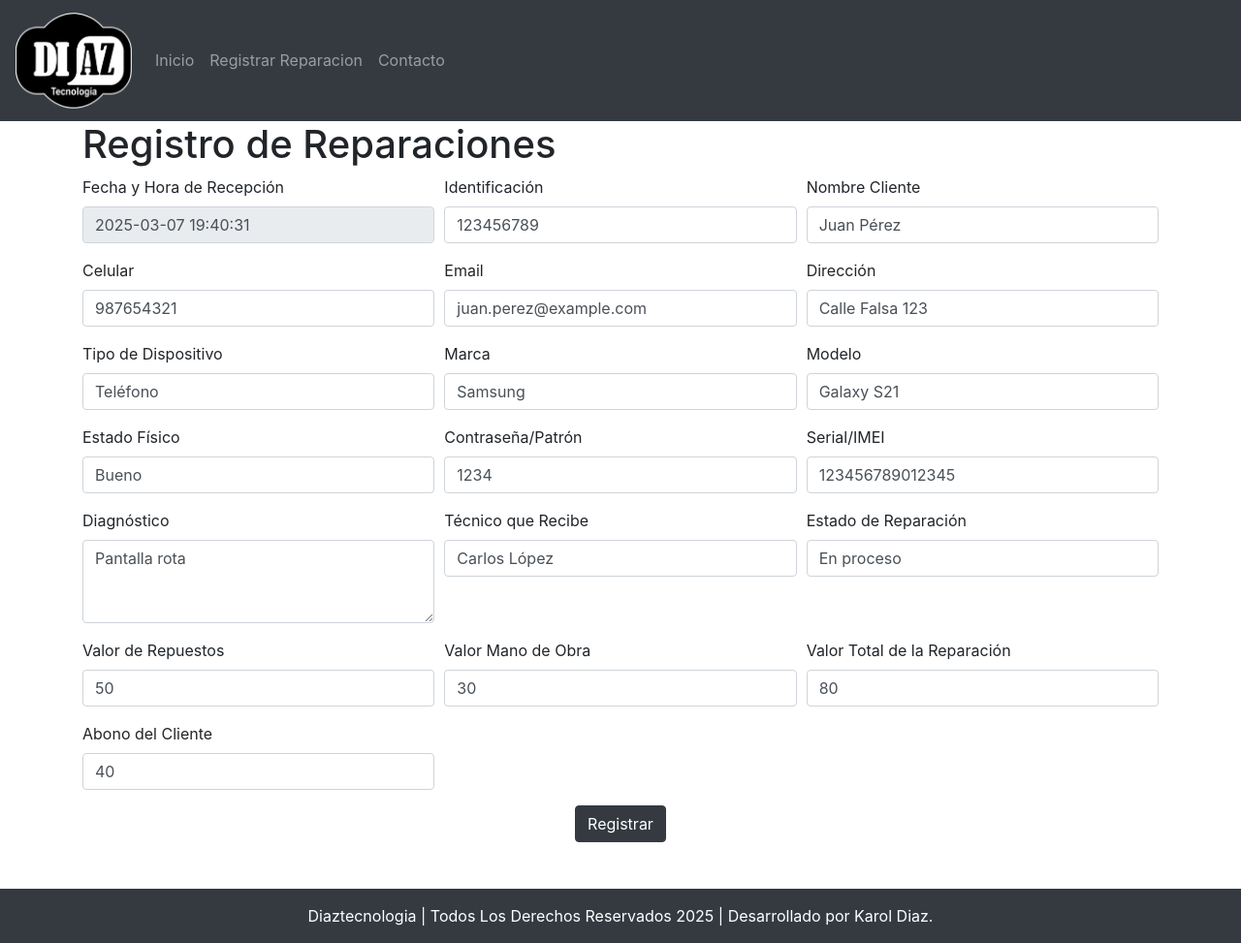
After one commit to watydiaz/Diaztecnologia_Main, a PHP site: page /views/registroReparaciones.php in a window 1280 px wide. The commit adds this page. Shown: the whole page at 97% size. Run offline with PHP 8.4, Linux system fonts and the light colour scheme.

Commit message:
formulario envia y guarda

```diff
--- /dev/null
+++ b/assets/js/script.js
@@ -0,0 +1,5 @@
+// Código JavaScript general para el sitio
+document.addEventListener('DOMContentLoaded', function() {
+    console.log('JavaScript cargado correctamente.');
+    // ...otros scripts...
+});
--- /dev/null
+++ b/includes/footer.php
@@ -0,0 +1,12 @@
+<?php
+// ...existing code...
+?>
+<footer class="footer bg-dark text-white py-3">
+    <div class="container text-center">
+        <p class="mb-0">Diaztecnologia | Todos Los Derechos Reservados 2025 | Desarrollado por Karol Diaz.</p>
+    </div>
+</footer>
+<script src="https://code.jquery.com/jquery-3.5.1.min.js"></script>
+<script src="https://stackpath.bootstrapcdn.com/bootstrap/4.5.2/js/bootstrap.min.js"></script>
+</body>
+</html>
--- a/views/header.php
+++ b/includes/header.php
@@ -1,28 +1,42 @@
-<!-- filepath: d:\xampp\htdocs\Diaztecnologia\views\header.php -->
 <!DOCTYPE html>
 <html lang="es">
 <head>
     <meta charset="UTF-8">
     <meta name="viewport" content="width=device-width, initial-scale=1.0">
+    <title>Mi Sitio Web</title>
+</head>
+<body>
+
+    <!-- ...existing code... -->
+
+    <!-- filepath: d:\xampp\htdocs\Diaztecnologia\views\header.php -->
+
+<!DOCTYPE html>
+<html lang="es">
+<head>
+    <meta charset="UTF-8">
+    <meta http-equiv="X-UA-Compatible" content="IE=edge">
+    <meta name="viewport" content="width=device-width, initial-scale=1.0">
     <link rel="stylesheet" href="https://stackpath.bootstrapcdn.com/bootstrap/4.5.2/css/bootstrap.min.css">
     <link rel="stylesheet" href="https://stackpath.bootstrapcdn.com/font-awesome/4.7.0/css/font-awesome.min.css">
-    <link rel="stylesheet" href="./css/styles.css">
-    <link rel="stylesheet" href="./css/main.css">
+    <link rel="stylesheet" href="/Diaztecnologia/css/styles.css">
+    <link rel="stylesheet" href="/Diaztecnologia/css/main.css">
     <title>Diaztecnologia</title>
 </head>
 <body>
-    <nav class="navbar navbar-expand-lg navbar-dark bg-dark sticky-top">
-        <a class="navbar-brand" href="/"><img src="img/logo.png" alt="" class="logo"></a> <!-- Añadido class="logo" -->
+<header>
+<nav class="navbar navbar-expand-lg navbar-dark bg-dark sticky-top">
+        <a class="navbar-brand" href="/Diaztecnologia/"><img src="/diaztecnologia/img/logo.png" alt="" class="logo"></a> <!-- Añadido class="logo" -->
         <button class="navbar-toggler" type="button" data-toggle="collapse" data-target="#navbarNav" aria-controls="navbarNav" aria-expanded="false" aria-label="Toggle navigation">
             <span class="navbar-toggler-icon"></span>
         </button>
         <div class="collapse navbar-collapse" id="navbarNav" >
             <ul class="navbar-nav">
-                <li class="nav-item active">
-                    <a class="nav-link" href="/">Inicio <span class="sr-only">(current)</span></a>
+                <li class="nav-item">
+                    <a class="nav-link" href="/Diaztecnologia/">Inicio <span class="sr-only">(current)</span></a>
                 </li>
                 <li class="nav-item">
-                    <a class="nav-link" href="/about">Acerca de</a>
+                    <a class="nav-link" href="/Diaztecnologia/views/registroReparaciones.php">Registrar Reparacion</a>
                 </li>
                 <li class="nav-item">
                     <a class="nav-link" href="/contact">Contacto</a>
@@ -31,6 +45,8 @@
             </ul>
         </div>
     </nav>
+</header>
+
 
     <div class="container">
         <div class="row">
--- /dev/null
+++ b/views/registroReparaciones.php
@@ -0,0 +1,123 @@
+<?php
+include '../includes/header.php';
+?>
+
+<!-- Contenido de la página de registro de reparaciones -->
+<div class="container">
+    <h1>Registro de Reparaciones</h1>
+    <form id="registroReparacionesForm">
+        <input type="hidden" id="clienteId" name="clienteId" value="1">
+        <div class="form-row">
+            <div class="form-group col-md-4">
+                <label for="fechaHoraRecepcion">Fecha y Hora de Recepción</label>
+                <input type="text" class="form-control" id="fechaHoraRecepcion" value="<?php echo date('Y-m-d H:i:s'); ?>" readonly>
+            </div>
+            <div class="form-group col-md-4">
+                <label for="identificacion">Identificación</label>
+                <input type="text" class="form-control" id="identificacion" name="identificacion" placeholder="Identificación" value="123456789">
+            </div>
+            <div class="form-group col-md-4">
+                <label for="nombreCliente">Nombre Cliente</label>
+                <input type="text" class="form-control" id="nombreCliente" name="nombreCliente" placeholder="Nombre Cliente" value="Juan Pérez">
+            </div>
+        </div>
+        <div class="form-row">
+            <div class="form-group col-md-4">
+                <label for="celular">Celular</label>
+                <input type="text" class="form-control" id="celular" name="celular" placeholder="Celular" value="987654321">
+            </div>
+            <div class="form-group col-md-4">
+                <label for="email">Email</label>
+                <input type="email" class="form-control" id="email" name="email" placeholder="Email" value="juan.perez@example.com">
+            </div>
+            <div class="form-group col-md-4">
+                <label for="direccion">Dirección</label>
+                <input type="text" class="form-control" id="direccion" name="direccion" placeholder="Dirección" value="Calle Falsa 123">
+            </div>
+        </div>
+        <div class="form-row">
+            <div class="form-group col-md-4">
+                <label for="tipoDispositivo">Tipo de Dispositivo</label>
+                <input type="text" class="form-control" id="tipoDispositivo" name="tipoDispositivo" placeholder="Tipo de Dispositivo" value="Teléfono">
+            </div>
+            <div class="form-group col-md-4">
+                <label for="marca">Marca</label>
+                <input type="text" class="form-control" id="marca" name="marca" placeholder="Marca" value="Samsung">
+            </div>
+            <div class="form-group col-md-4">
+                <label for="modelo">Modelo</label>
+                <input type="text" class="form-control" id="modelo" name="modelo" placeholder="Modelo" value="Galaxy S21">
+            </div>
+        </div>
+        <div class="form-row">
+            <div class="form-group col-md-4">
+                <label for="estadoFisico">Estado Físico</label>
+                <input type="text" class="form-control" id="estadoFisico" name="estadoFisico" placeholder="Estado Físico" value="Bueno">
+            </div>
+            <div class="form-group col-md-4">
+                <label for="contrasenaPatron">Contraseña/Patrón</label>
+                <input type="text" class="form-control" id="contrasenaPatron" name="contrasenaPatron" placeholder="Contraseña/Patrón" value="1234">
+            </div>
+            <div class="form-group col-md-4">
+                <label for="serialImei">Serial/IMEI</label>
+                <input type="text" class="form-control" id="serialImei" name="serialImei" placeholder="Serial/IMEI" value="123456789012345">
+            </div>
+        </div>
+        <div class="form-row">
+            <div class="form-group col-md-4">
+                <label for="diagnostico">Diagnóstico</label>
+                <textarea class="form-control" id="diagnostico" name="diagnostico" rows="3" placeholder="Diagnóstico">Pantalla rota</textarea>
+            </div>
+            <div class="form-group col-md-4">
+                <label for="tecnicoRecibe">Técnico que Recibe</label>
+                <input type="text" class="form-control" id="tecnicoRecibe" name="tecnicoRecibe" placeholder="Técnico que Recibe" value="Carlos López">
+            </div>
+            <div class="form-group col-md-4">
+                <label for="estadoReparacion">Estado de Reparación</label>
+                <input type="text" class="form-control" id="estadoReparacion" name="estadoReparacion" placeholder="Estado de Reparación" value="En proceso">
+            </div>
+        </div>
+        <div class="form-row">
+            <div class="form-group col-md-4">
+                <label for="valorRepuestos">Valor de Repuestos</label>
+                <input type="text" class="form-control" id="valorRepuestos" name="valorRepuestos" placeholder="Valor de Repuestos" value="50">
+            </div>
+            <div class="form-group col-md-4">
+                <label for="valorManoObra">Valor Mano de Obra</label>
+                <input type="text" class="form-control" id="valorManoObra" name="valorManoObra" placeholder="Valor Mano de Obra" value="30">
+            </div>
+            <div class="form-group col-md-4">
+                <label for="valorTotalReparacion">Valor Total de la Reparación</label>
+                <input type="text" class="form-control" id="valorTotalReparacion" name="valorTotalReparacion" placeholder="Valor Total de la Reparación" value="80">
+            </div>
+            <div class="form-group col-md-4">
+                <label for="abonoCliente">Abono del Cliente</label>
+                <input type="text" class="form-control" id="abonoCliente" name="abonoCliente" placeholder="Abono del Cliente" value="40">
+            </div>
+        </div>
+        <center><button type="submit" class="btn btn-dark">Registrar</button></center>
+    </form>
+</div>
+<br><br>
+<script src="https://code.jquery.com/jquery-3.6.0.min.js"></script>
+<script>
+    $(document).ready(function() {
+        $('#registroReparacionesForm').on('submit', function(event) {
+            event.preventDefault();
+            $.ajax({
+                url: '../controllers/procesarReparacion.php',
+                type: 'POST',
+                data: $(this).serialize(),
+                success: function(response) {
+                    alert('Registro exitoso: ' + response);
+                },
+                error: function(xhr, status, error) {
+                    alert('Error en el registro: ' + xhr.responseText);
+                }
+            });
+        });
+    });
+</script>
+<?php
+include '../includes/footer.php';
+?>
```
Also changed, not shown: assets/css/footer.css (added, +12 -0 lines), assets/css/style.css (added, +20 -0 lines), controllers/procesarReparacion.php (added, +66 -0 lines), includes/db.php (added, +15 -0 lines), index.php (+8 -4 lines), views/footer.php (deleted, +0 -30 lines).
